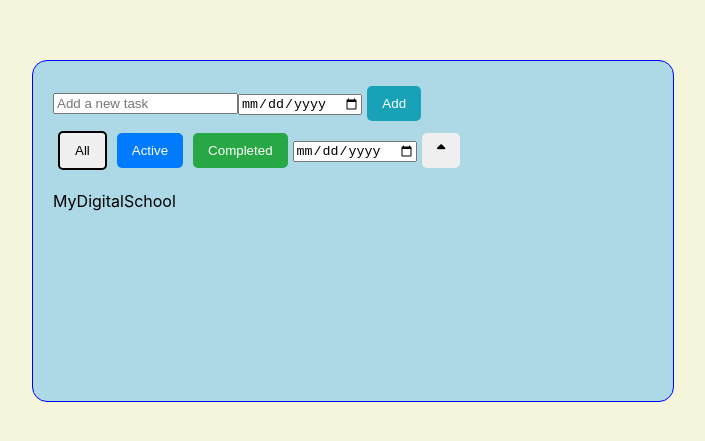
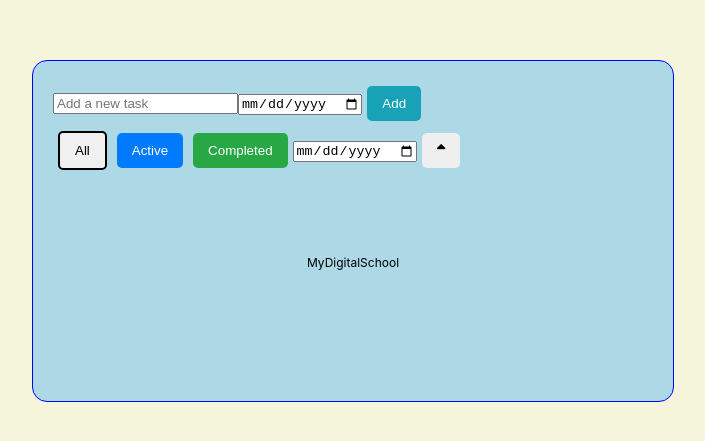
Before and after one commit to XavAsh/b3-todo-2024, a React (Create React App) app: page / in a window 1280 px wide. Shown: the part 169-610 px from the top of the page, without its empty margins (287-992 px from the left). Built offline with nearby package versions, Linux system fonts and the light colour scheme.

Commit message:
MDS footer

```diff
--- a/src/App.css
+++ b/src/App.css
@@ -72,3 +72,9 @@ body, html {
 .completed {
   text-decoration: line-through;
 }
+.footer {
+  margin-top: 10vh;
+  font-size: 12px;
+  color: #000000;
+  text-align: center;
+}
```
Also changed, not shown: src/App.js (line endings or trailing spaces).
